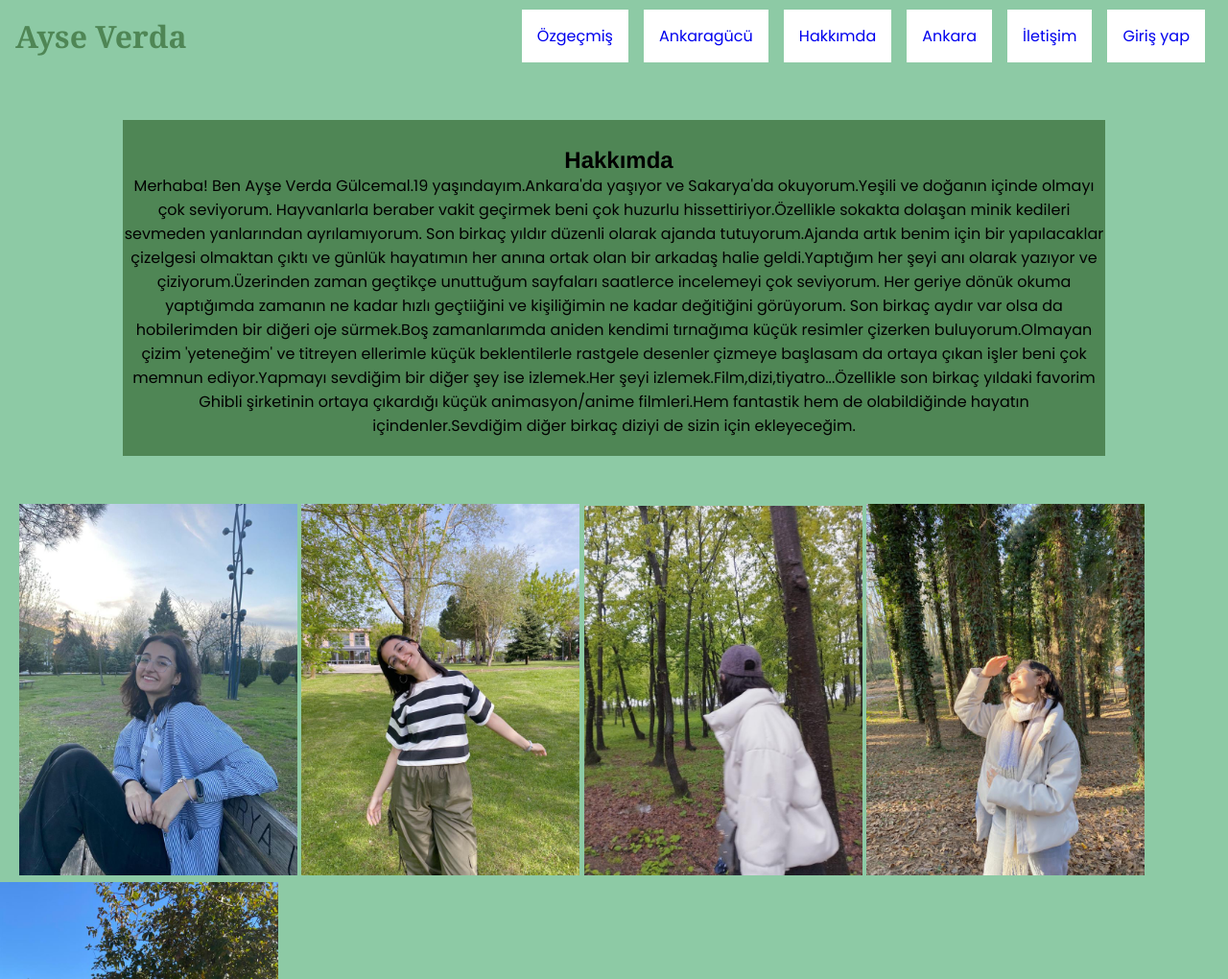
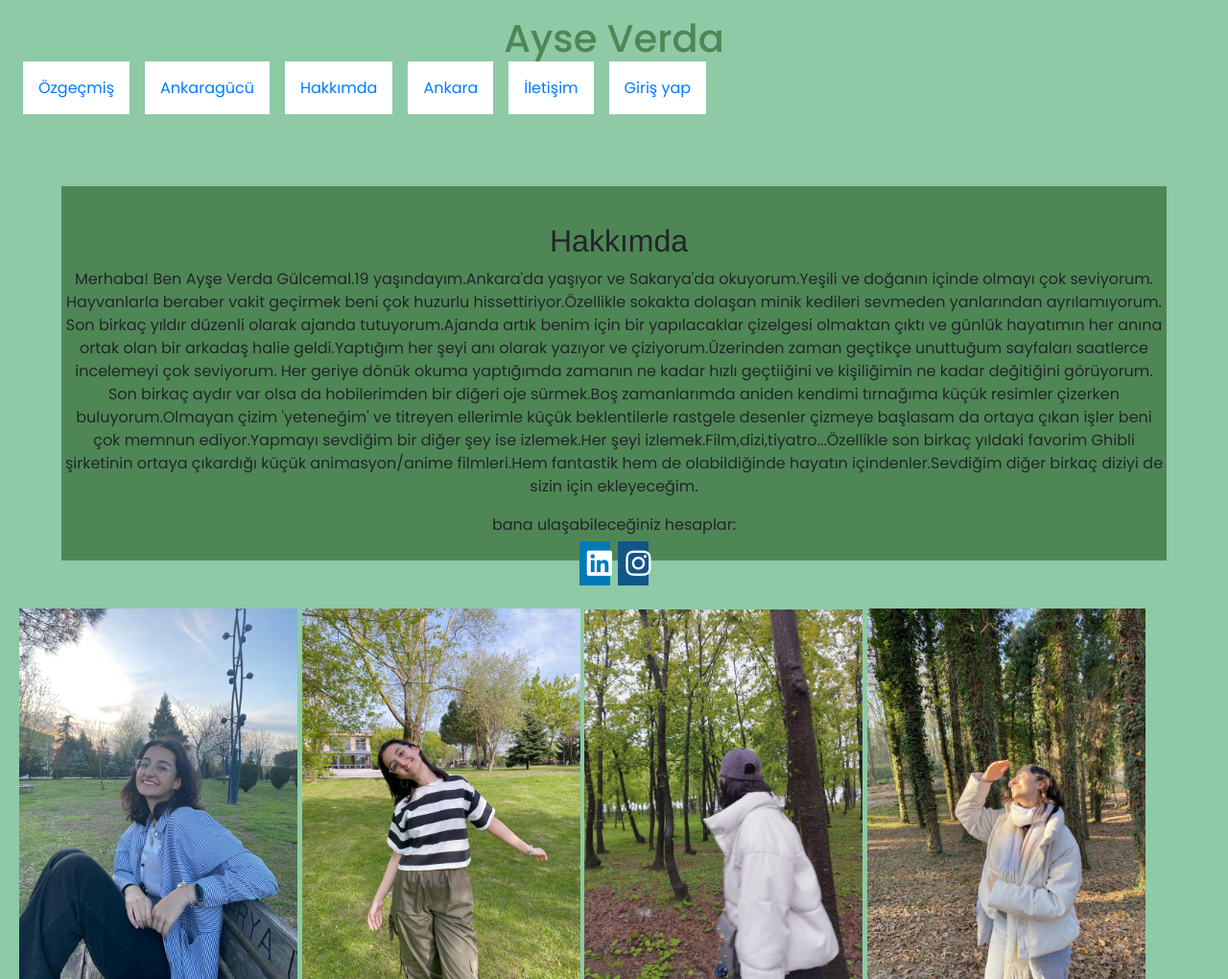
Before and after one commit to ayseverda/odevimm, a PHP site: page /htmlsayf/index.html in a window 1280 px wide. Shown: the top 1020 px of the page at 96% size. Run offline with PHP 8.4, Linux system fonts and the light colour scheme; some libraries are stand-ins or nearby versions.

Commit message:
update12

```diff
--- a/WEB/csssayf/style.css
+++ b/WEB/csssayf/style.css
@@ -3,7 +3,6 @@
     padding: 0;
     font-family: 'Poppins', sans-serif;
 }
-
 
 
 
@@ -38,3 +37,23 @@
 nav ul li a:hover {
     background-color: rgba(99, 71, 146, 0.253);
 }
+
+
+.fab {
+    padding: 8px;
+    font-size: 30px;
+    width: 32px;
+    text-align: center;
+    text-decoration: none;
+    margin: 5px 2px;
+}
+
+.fa-linkedin {
+    background: #007bb5;
+    color: white;
+}
+
+.fa-instagram {
+    background: #125688;
+    color: white;
+}
--- a/WEB/htmlsayf/index.html
+++ b/WEB/htmlsayf/index.html
@@ -10,10 +10,13 @@
 
 
 
+    <link rel="stylesheet" href="https://use.fontawesome.com/releases/v5.3.1/css/all.css" integrity="sha384-mzrmE5qonljUremFsqc01SB46JvROS7bZs3IO2EmfFsd15uHvIt+Y8vEf7N7fWAU" crossorigin="anonymous">
+
     <link rel="stylesheet" href="/csssayf/style.css">
     <link rel="preconnect" href="https://fonts.googleapis.com">
 <link rel="preconnect" href="https://fonts.gstatic.com" crossorigin>
 <link href="https://fonts.googleapis.com/css2?family=Poppins:wght@200;400;500;700&display=swap" rel="stylesheet">
+<link rel="stylesheet" href="https://cdn.jsdelivr.net/npm/bootstrap@4.6.2/dist/css/bootstrap.min.css" integrity="sha384-xOolHFLEh07PJGoPkLv1IbcEPTNtaed2xpHsD9ESMhqIYd0nLMwNLD69Npy4HI+N" crossorigin="anonymous">
     <style>
 
 
@@ -21,8 +24,8 @@
     background-color: rgba(86, 177, 121, 0.671);
 }
 .divim{
-    width: 80%;
-    height: 350px;
+    width: 90%;
+    height: 390px;
     margin: 50px;
 background-color: rgb(79, 134, 85);
 
@@ -36,11 +39,10 @@
 </head>
 <body>
     <header>
-        <h1 style="font-family:Georgia, 'Times New Roman', Times, serif; color: rgb(79, 134, 85);">
+        <h1 style="color:rgb(79, 134, 85);">
             Ayse Verda
         </h1>
-
-        <nav>
+    <nav>
             <ul>
 
                 <li>
@@ -81,7 +83,12 @@
         tırnağıma küçük resimler çizerken buluyorum.Olmayan çizim 'yeteneğim' ve titreyen ellerimle küçük beklentilerle rastgele desenler çizmeye  başlasam da ortaya çıkan işler beni
         çok memnun ediyor.Yapmayı sevdiğim bir diğer şey ise izlemek.Her şeyi izlemek.Film,dizi,tiyatro...Özellikle son birkaç yıldaki favorim Ghibli şirketinin
         ortaya çıkardığı küçük animasyon/anime filmleri.Hem fantastik hem de olabildiğinde hayatın içindenler.Sevdiğim diğer birkaç diziyi de sizin için ekleyeceğim.
+       <p> bana ulaşabileceğiniz hesaplar: <br><a href="https://www.linkedin.com/in/ayse-verda-gulcemal-5ba448249/" class="fab fa-linkedin"></a>
+        <a href="https://www.instagram.com/aysesipancbob/" class="fab fa-instagram"></a>
+        </p>
     </p>
+
+
 </div>
 </center>
 
@@ -149,7 +156,8 @@
 
 
 
-
+<script src="https://cdn.jsdelivr.net/npm/jquery@3.5.1/dist/jquery.slim.min.js" integrity="sha384-DfXdz2htPH0lsSSs5nCTpuj/zy4C+OGpamoFVy38MVBnE+IbbVYUew+OrCXaRkfj" crossorigin="anonymous"></script>
+<script src="https://cdn.jsdelivr.net/npm/bootstrap@4.6.2/dist/js/bootstrap.bundle.min.js" integrity="sha384-Fy6S3B9q64WdZWQUiU+q4/2Lc9npb8tCaSX9FK7E8HnRr0Jz8D6OP9dO5Vg3Q9ct" crossorigin="anonymous"></script>
     <script src="/js/index.js"></script>
 
 
```
Also changed, not shown: WEB/htmlsayf/contact.html (+26 -1 lines), WEB/index.php (added, +77 -0 lines).
